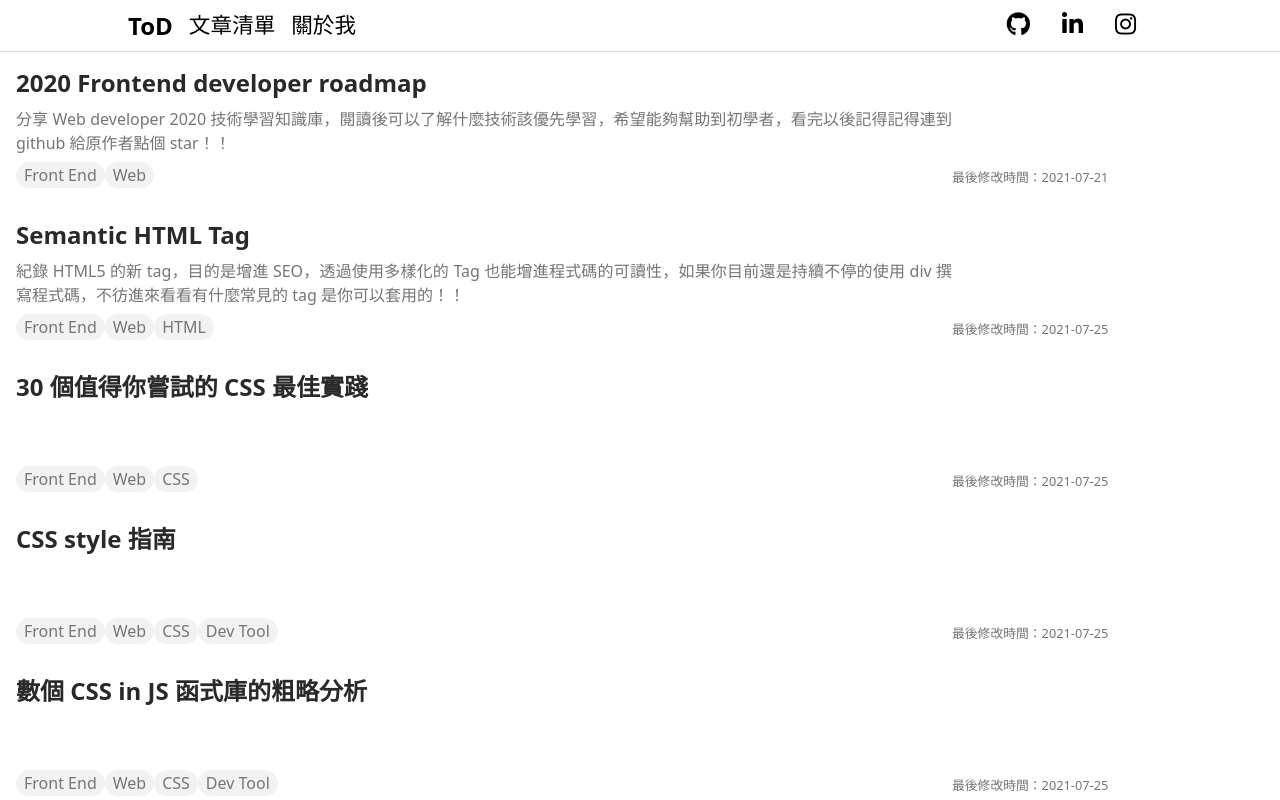
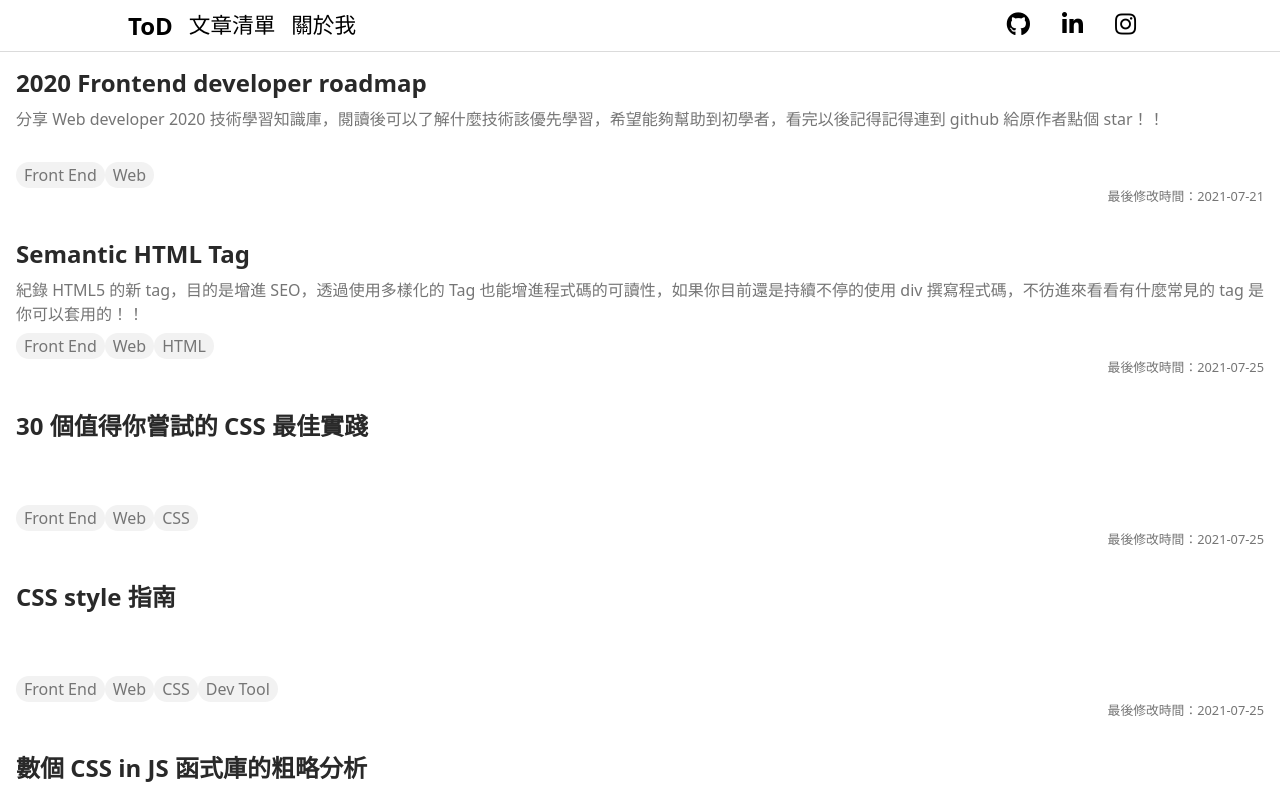
Before and after one commit to wlunareve/archive-wlunareve.github.io, a Vue app in the folder code/: page /markdown in a window 1280 px wide. Shown: the top 800 px of the page. Built offline with nearby package versions, Linux system fonts and the light colour scheme.

Commit message:
feat: markdown page add RWD

```diff
--- a/code/src/views/markdown/index.vue
+++ b/code/src/views/markdown/index.vue
@@ -21,9 +21,4 @@
 
 <style lang="scss" scoped>
   @import '../../css/color';
-
-  .markdown {
-    margin: 0 auto;
-    width: 1280px;
-  }
 </style>
--- a/code/src/views/markdown/list.vue
+++ b/code/src/views/markdown/list.vue
@@ -1,8 +1,4 @@
 <template>
-  <!-- list -->
-  <div id="markdown"
-    class="markdown__wrapper"
-  >
   <div class="markdown">
     <article v-for="(markdown) in markdownList"
       :key="markdown.title"
@@ -38,7 +34,6 @@
       </span>
     </article>
   </div>
-  </div>
 </template>
 
 <script>
@@ -55,11 +50,12 @@
 </script>
 
 <style lang="scss" scoped>
+  @import '../../css/RWD_mixin';
   @import '../../css/color';
 
   .markdown {
     margin: 0 auto;
-    width: 1280px;
+    max-width: 1280px;
   }
 
   .article {
@@ -67,9 +63,11 @@
     grid-template-columns: repeat(4, 1fr);
     margin: 1rem 1rem 2rem;
     color: rgb(117, 117, 117);
-    // flex-direction: column;
-    // align-items: flex-end;
-    // justify-content: space-between;
+
+    @include laptop {
+      display: flex;
+      flex-direction: column;
+    }
 
     &__left-side {
       grid-column-start: 1;
--- a/code/src/views/markdown/page.vue
+++ b/code/src/views/markdown/page.vue
@@ -1,11 +1,6 @@
 <template>
-  <!-- list -->
-  <div id="markdown"
-    class="markdown__wrapper"
-  >
-    <div class="markdown">
-      <component :is="currentArticleComponent" />
-    </div>
+  <div class="markdown">
+    <component :is="currentArticleComponent" />
   </div>
 </template>
 
@@ -49,6 +44,28 @@
   };
 </script>
 
+<style lang="scss" scoped>
+  @import '../../css/RWD_mixin';
+
+  .markdown {
+    margin: 0 auto;
+    max-width: 1280px;
+
+    @include laptop {
+      margin: 0 1rem;
+    }
+  }
+</style>
+
 <style>
   @import '../../css/markdown.css';
+
+  ul {
+    list-style-type: disc;
+  }
+
+  li {
+    display: list-item;
+    text-align: -webkit-match-parent;
+  }
 </style>
```
Lines whose indentation alone changed are shown as unchanged.
